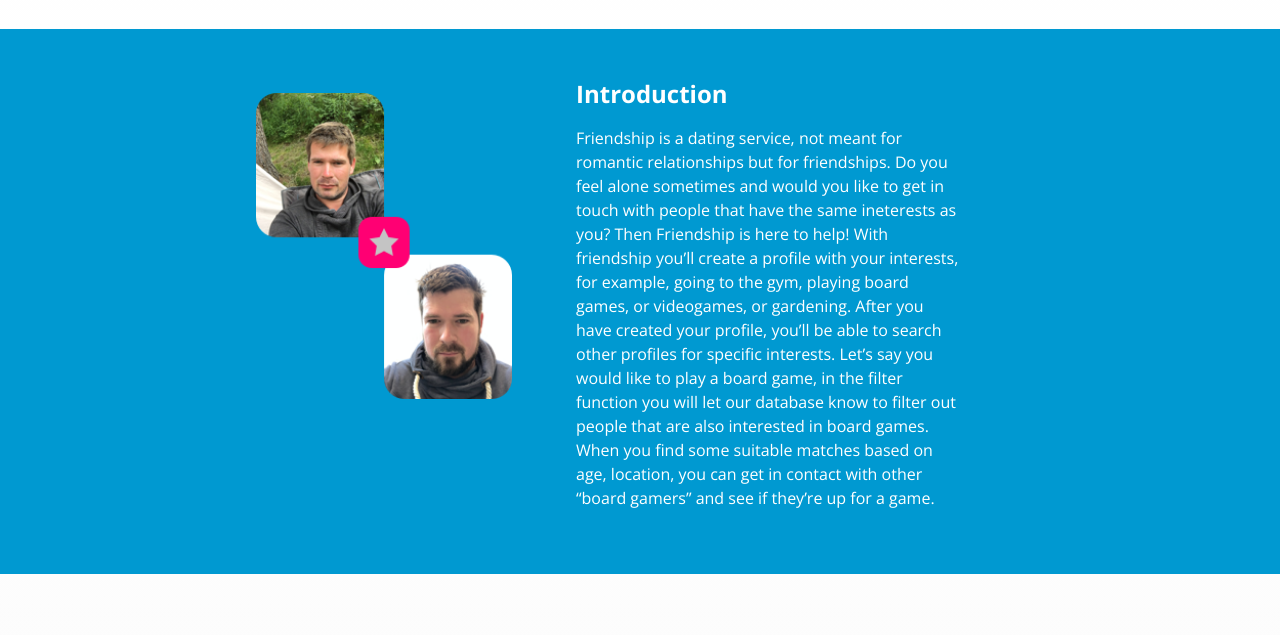
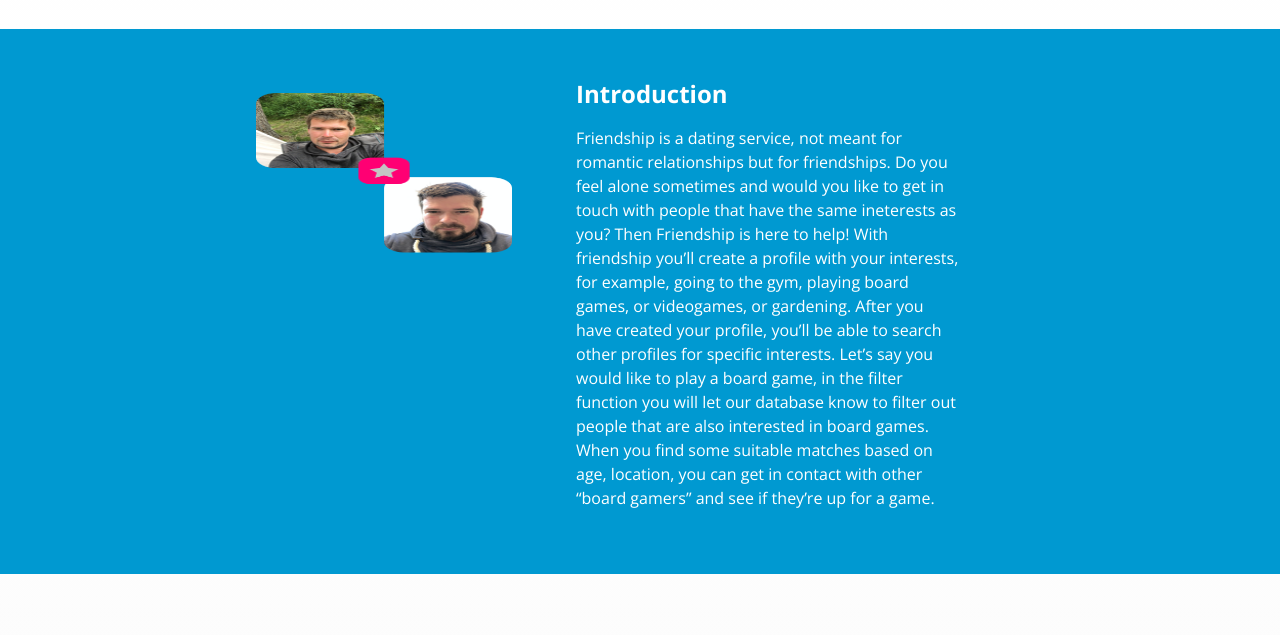
Before and after one commit to NathanNeelis/Project-Tech, a website: page static/index.html in a window 1280 px wide. Shown: the part 129-764 px from the top of the page. Drawn offline with nearby package versions, Linux system fonts and the light colour scheme.

Commit message:
static/css/style.css

```diff
--- a/static/css/style.css
+++ b/static/css/style.css
@@ -253,8 +253,8 @@ section form div div input[type=checkbox] {
 
 .introduction img,
 .boardGames img {
-    width:80vw;
-    height:auto;
+    max-width:80vw;
+    max-height:20vh;
     margin: 2rem 0 0 0;
     border-radius:.5rem;
 }
```
